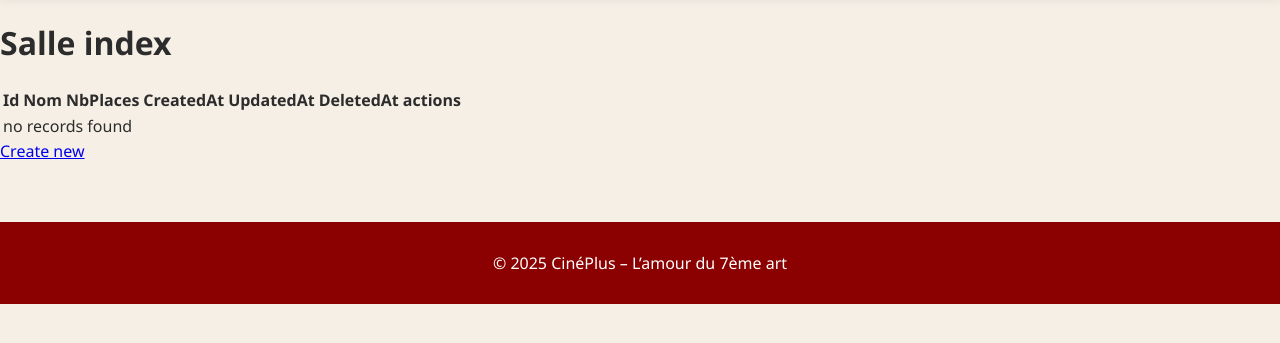
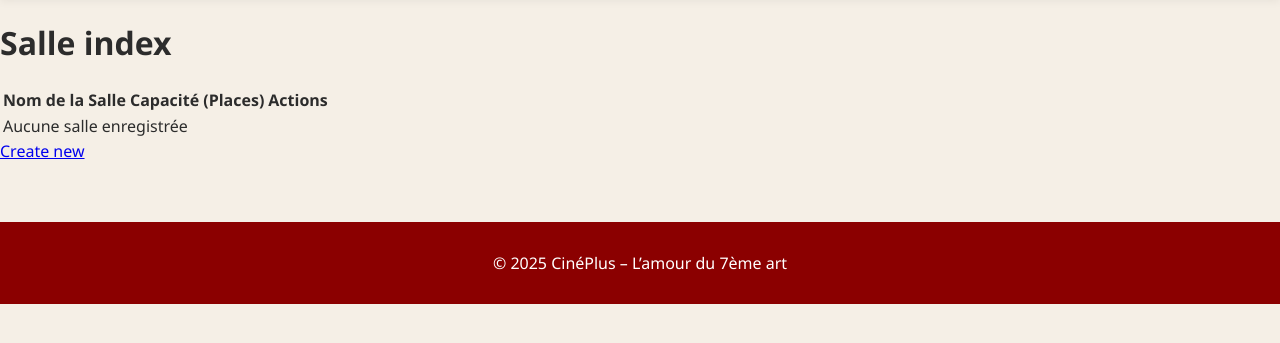
Before and after one commit to AlysonHuu/Abracadabra-, a Symfony app: template templates/salle/index.html.twig in a window 1280 px wide. Shown: the part 63-406 px from the top of the page. Run offline with Twig, Linux system fonts and the light colour scheme; the template is opened without the code that fills it, so the values that code supplies are empty; some libraries are stand-ins or nearby versions.

Commit message:
Mise en place de la page CRUD de Salle et Séance

```diff
--- a/src/Entity/Film.php
+++ b/src/Entity/Film.php
@@ -261,4 +261,9 @@ class Film
     {
         $this->updatedAt = new \DateTimeImmutable();
     }
+
+    public function __toString(): string
+    {
+        return $this->Nom;
+    }
 }
--- a/src/Entity/Salle.php
+++ b/src/Entity/Salle.php
@@ -148,4 +148,9 @@ class Salle
     {
         $this->updatedAt = new \DateTimeImmutable();
     }
+
+    public function __toString(): string
+    {
+        return $this->Nom; // Ou le numéro de la salle
+    }
 }
--- a/templates/salle/index.html.twig
+++ b/templates/salle/index.html.twig
@@ -8,32 +8,28 @@
     <table class="table">
         <thead>
             <tr>
-                <th>Id</th>
-                <th>Nom</th>
-                <th>NbPlaces</th>
-                <th>CreatedAt</th>
-                <th>UpdatedAt</th>
-                <th>DeletedAt</th>
-                <th>actions</th>
+                <th>Nom de la Salle</th>
+                <th>Capacité (Places)</th>
+                <th>Actions</th>
             </tr>
         </thead>
         <tbody>
         {% for salle in salles %}
             <tr>
-                <td>{{ salle.id }}</td>
-                <td>{{ salle.Nom }}</td>
+                <td><strong>{{ salle.Nom }}</strong></td>
                 <td>{{ salle.NbPlaces }}</td>
-                <td>{{ salle.createdAt ? salle.createdAt|date('Y-m-d H:i:s') : '' }}</td>
-                <td>{{ salle.updatedAt ? salle.updatedAt|date('Y-m-d H:i:s') : '' }}</td>
-                <td>{{ salle.deletedAt ? salle.deletedAt|date('Y-m-d H:i:s') : '' }}</td>
-                <td>
-                    <a href="{{ path('app_salle_show', {'id': salle.id}) }}">show</a>
-                    <a href="{{ path('app_salle_edit', {'id': salle.id}) }}">edit</a>
+                <td class="actions-cell">
+                    <a href="{{ path('app_salle_show', {'id': salle.id}) }}" class="action-link" title="Voir">👁️</a>
+                    <a href="{{ path('app_salle_edit', {'id': salle.id}) }}" class="action-link" title="Modifier">✏️</a>
+                    <form method="post" action="{{ path('app_salle_delete', {'id': salle.id}) }}" onsubmit="return confirm('Supprimer cette salle ?');" style="display:inline;">
+                        <input type="hidden" name="_token" value="{{ csrf_token('delete' ~ salle.id) }}">
+                        <button class="action-link" style="background:none; border:none; cursor:pointer;">❌</button>
+                    </form>
                 </td>
             </tr>
         {% else %}
             <tr>
-                <td colspan="7">no records found</td>
+                <td colspan="3">Aucune salle enregistrée</td>
             </tr>
         {% endfor %}
         </tbody>
```
Also changed, not shown: templates/seance/index.html.twig (+18 -17 lines).
